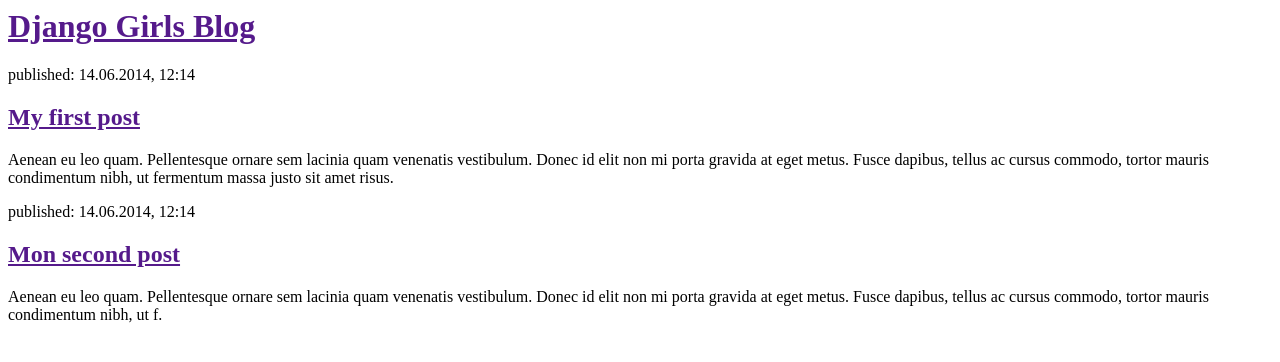
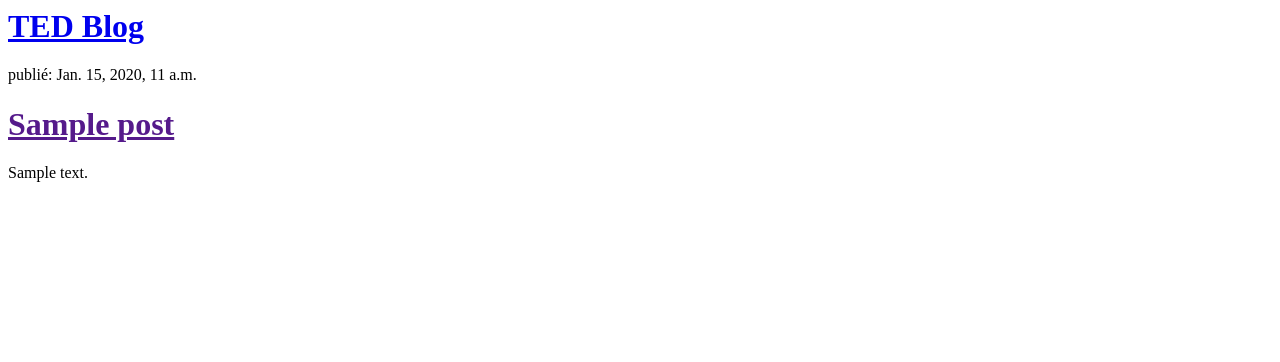
Before and after one commit to bresnu/myweb, a Django app: template blog/templates/blog/post_list.html in a window 1280 px wide. Shown: the top 362 px of the page. Run offline with Django 3.2, Linux system fonts and the light colour scheme; the template is opened without the code that fills it: values that come from a table or form of the project are taken from there, others are empty; tables that the repository leaves empty hold one stand-in row (values such as "Sample post").

Commit message:
update gitignore

```diff
--- a/blog/templates/blog/post_list.html
+++ b/blog/templates/blog/post_list.html
@@ -1,22 +1,17 @@
 <html>
     <head>
-            <title>Django Girls blog</title>
+		<title>TED blog</title>
 	</head>
 	<body>
 		<div>
-                                            <h1><a href="">Django Girls Blog</a></h1>
+			<h1><a href="/">TED Blog</a></h1>
 		</div>
 
+		{% for post in posts %}
 			<div>
-                                                                            <p>published: 14.06.2014, 12:14</p>
-                                                                                        <h2><a href="">My first post</a></h2>
-                                                                                                    <p>Aenean eu leo quam. Pellentesque ornare sem lacinia quam venenatis vestibulum. Donec id elit non mi porta gravida at eget metus. Fusce dapibus, tellus ac cursus commodo, tortor mauris condimentum nibh, ut fermentum massa justo sit amet risus.</p>
+				<p>publié: {{ post.published_date }}</p>
+				<h1><a href="">{{ post.title }}</a></h1>
+				<p>{{ post.text|linebreaks }}</p>
 			</div>
-
-                                                                                                                    <div>
-                                                                                                                                    <p>published: 14.06.2014, 12:14</p>
-                                                                                                                                                <h2><a href="">Mon second post</a></h2>
-                                                                                                                                                            <p>Aenean eu leo quam. Pellentesque ornare sem lacinia quam venenatis vestibulum. Donec id elit non mi porta gravida at eget metus. Fusce dapibus, tellus ac cursus commodo, tortor mauris condimentum nibh, ut f.</p>
-                                                                                                                                                                    </div>
-                                                                                                                                                                        </body>
+		{% endfor %}
 </html>
```
Also changed, not shown: 1 other file. Lines whose indentation alone changed are shown as unchanged.
